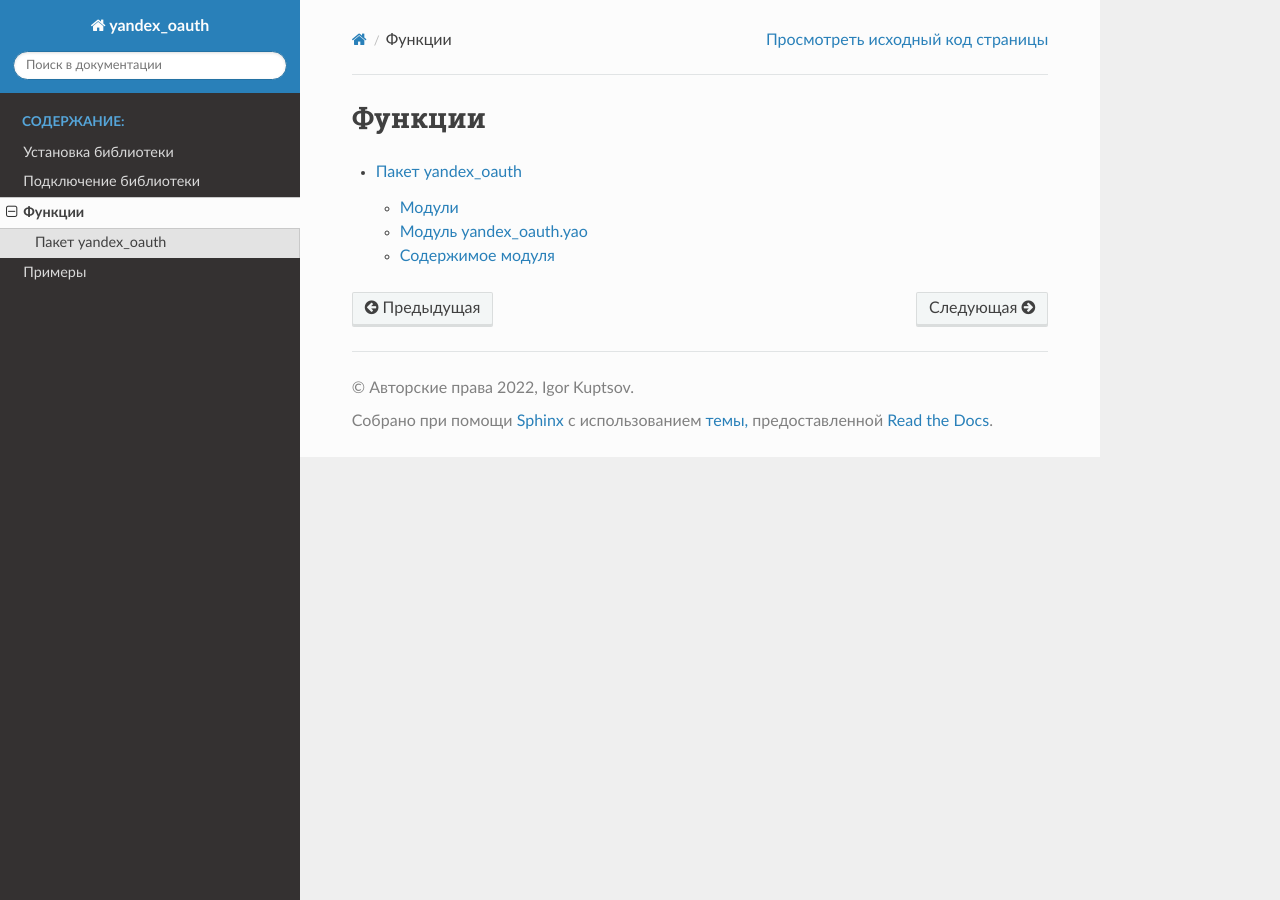
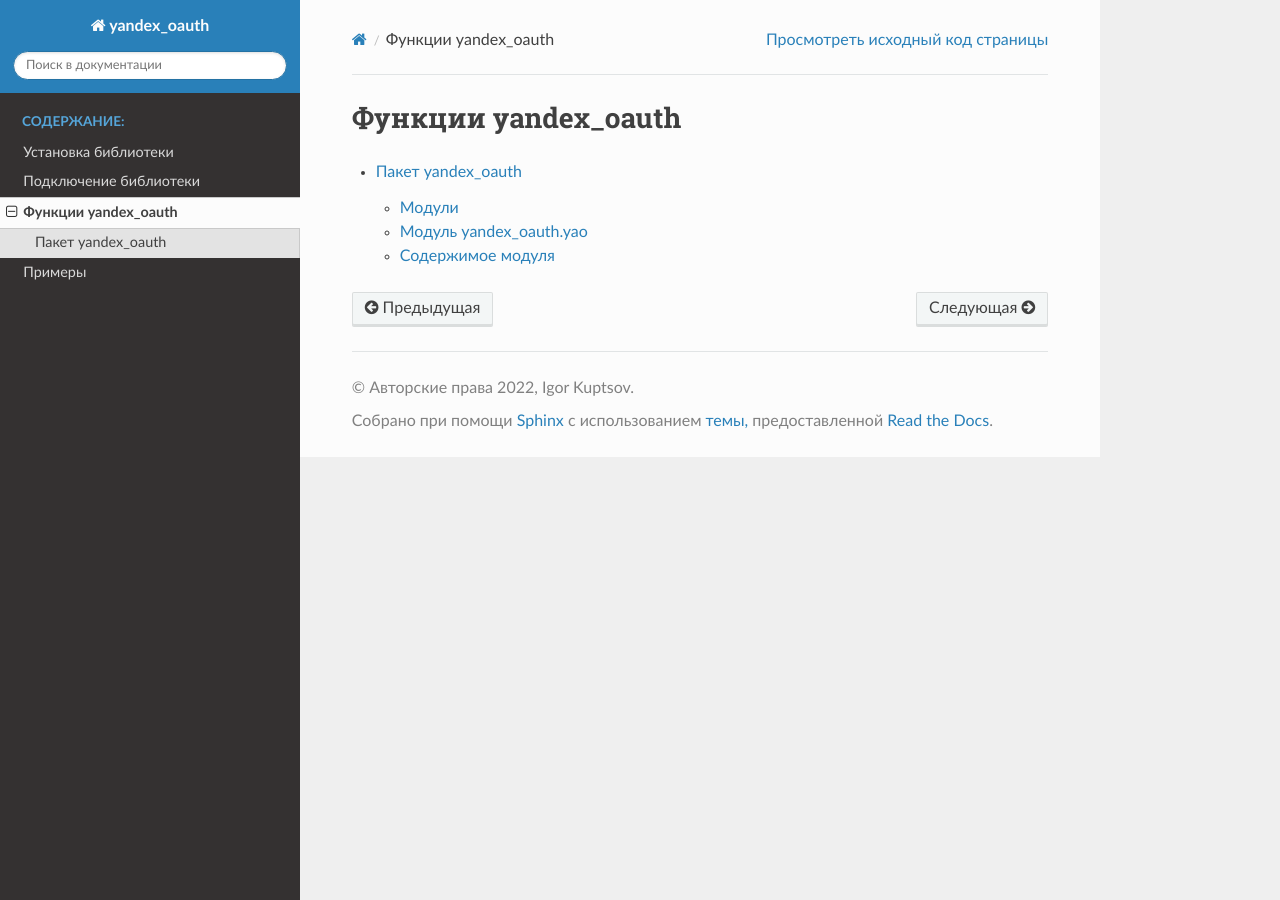
Before and after one commit to imercury13/yandex-oauth, a Sphinx documentation site: the page built from docs/source/modules.rst, in a window 1280 px wide. Built offline with Sphinx 7.4.7 and the Read the Docs theme 2.0.0, drawn with Linux system fonts in a browser that asks for light colours.

Commit message:
Исправление опечаток

```diff
--- a/docs/source/conf.py
+++ b/docs/source/conf.py
@@ -12,7 +12,7 @@
 #
 import os
 import sys
-sys.path.insert(0, os.path.abspath('.'))
+sys.path.insert(0, os.path.abspath('../..'))
 
 on_rtd = os.environ.get('READTHEDOCS') == 'True'
 if on_rtd:
@@ -36,7 +36,7 @@
 # ones.
 extensions = [
     'sphinx.ext.duration',
-    'sphinx.ext.autodoc'
+    'sphinx.ext.autodoc',
 ]
 
 # Add any paths that contain templates here, relative to this directory.
--- a/docs/source/modules.rst
+++ b/docs/source/modules.rst
@@ -1,5 +1,5 @@
-Функции
-=======
+Функции yandex_oauth
+====================
 
 .. toctree::
    :maxdepth: 4
```
Also changed, not shown: docs/source/yandex_oauth.rst (line endings or trailing spaces).
